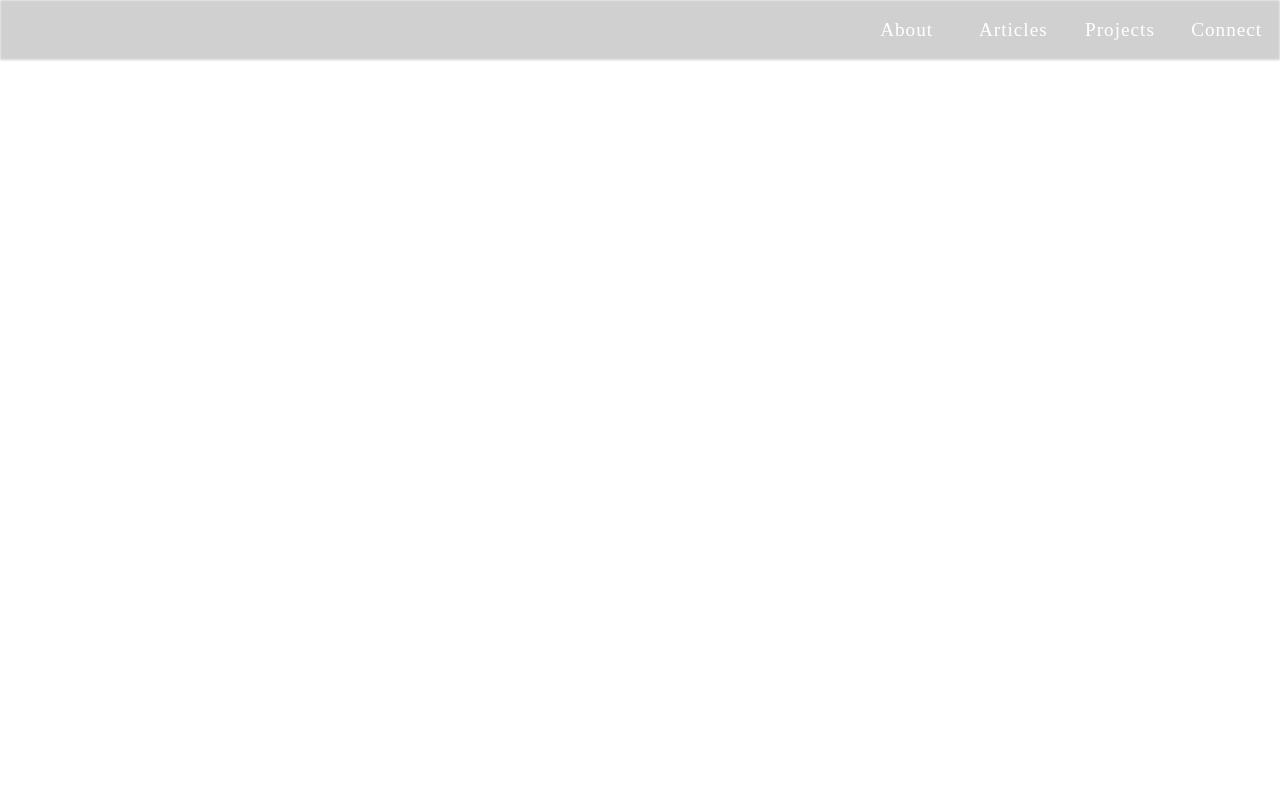
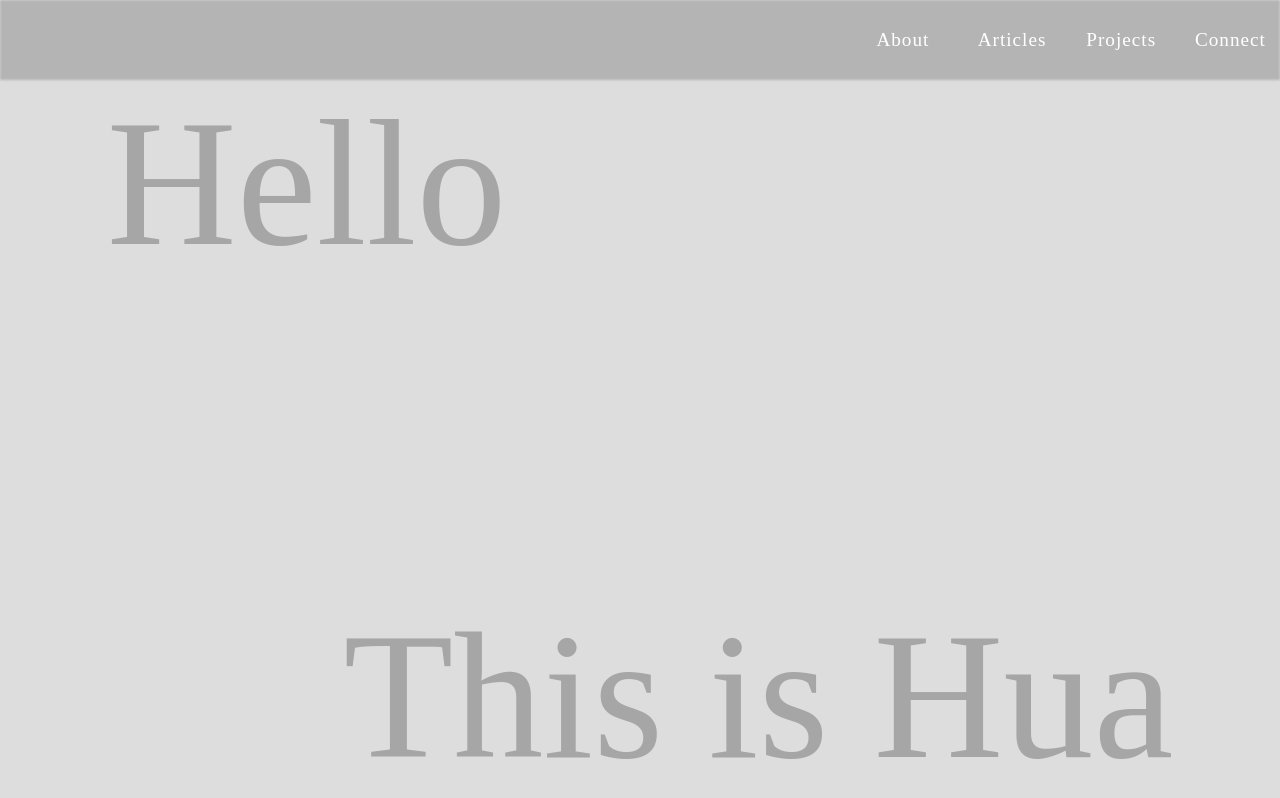
Before and after one commit to Coober1211/Blog, a Vue app in the folder client/: page / in a window 1280 px wide. Built offline with nearby package versions, Linux system fonts and the light colour scheme.

Commit message:
change structure and design homepage

```diff
--- a/client/src/App.vue
+++ b/client/src/App.vue
@@ -1,7 +1,9 @@
 <template>
   <div id="app">
     <header-nav></header-nav>
-    <router-view/>
+    <div class="wrapper">
+      <router-view/>
+    </div>
   </div>
 </template>
 
@@ -17,5 +19,13 @@ export default {
 </script>
 
 <style lang="scss">
-
+html, body {
+  margin: 0;
+  padding: 0;
+  background-color: #ddd;
+}
+.wrapper {
+  min-height: 90vh;
+  margin-top: 10vh;
+}
 </style>
--- a/client/src/components/Header.vue
+++ b/client/src/components/Header.vue
@@ -31,7 +31,7 @@ export default {
 
 #headerNav {
   width: 100%;
-  height: 60px;
+  height: 10vh;
   position: fixed;
   top: 0;
   left: 0;
@@ -56,6 +56,7 @@ nav {
   grid-area: navbar;
   height: 100%;
   display: grid;
+  grid-gap: 10px;
   grid-template-columns: repeat(4, 1fr);
 }
 
@@ -67,7 +68,7 @@ nav div {
 
 #headerNav nav a {
   color: #fff;
-  line-height: 60px;
+  line-height: 10vh;
   margin: 0 auto;
   text-decoration: none;
   letter-spacing: 1px;
--- /dev/null
+++ b/client/src/components/Homepage/Homepage.vue
@@ -0,0 +1,43 @@
+<template>
+  <div class="main">
+    <div class="title title-up">Hello</div>
+    <div class="title title-down">This is Hua</div>
+  </div>
+</template>
+
+<script>
+export default {
+  name: 'Homepage',
+};
+</script>
+
+<style lang="scss" scoped>
+
+.main {
+  width: 100%;
+  min-height: 90vh;
+  display: grid;
+  margin-top: 60px;
+  grid-template-columns: repeat(12, 1fr);
+  grid-template-rows: repeat(6, 1fr);
+}
+
+.title {
+  color: #555;
+  font-size: 180px;
+  opacity: 0.4;
+}
+
+.title-up {
+  grid-column: 2/6;
+  grid-row: 1/4;
+}
+
+.title-down {
+  grid-column: 1/12;
+  grid-row: 4/7;
+  justify-self: end;
+  align-self: end;
+}
+
+</style>
--- a/client/src/router/index.js
+++ b/client/src/router/index.js
@@ -1,12 +1,18 @@
 import Vue from 'vue';
 import Router from 'vue-router';
-import Articles from '@/components/Articles';
+import Articles from '@/components/Articles/Articles';
+import Homepage from '@/components/Homepage/Homepage';
 import LoginForm from '@/components/LoginForm';
 
 Vue.use(Router);
 
 export default new Router({
   routes: [
+    {
+      path: '/',
+      name: 'Homepage',
+      component: Homepage,
+    },
     {
       path: '/articles',
       name: 'Articles',
```
Also changed, not shown: client/src/components/Articles/Articles.vue (renamed from client/src/components/Articles.vue).
